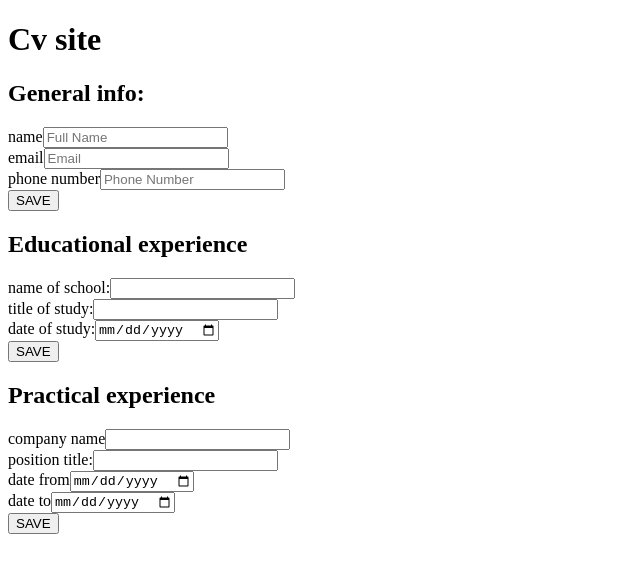
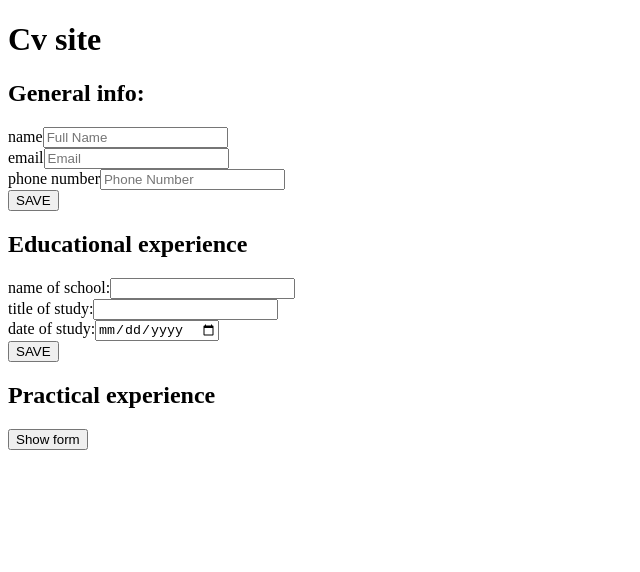
Before and after one commit to nagyb3/cv-project, a React (Create React App) app: page / in a window 1280 px wide. Shown: the top 572 px of the page, without its empty margins (0-640 px from the left). Built offline with nearby package versions, Linux system fonts and the light colour scheme.

Commit message:
show form button

```diff
--- a/src/App.js
+++ b/src/App.js
@@ -22,8 +22,12 @@ function App() {
     //     companyName: "", positiontTitle: "", dateFrom: "", dateTo: ""
     // })
 
-    const [isShown, setIsShown] = React.useState({
-        general: true, educational: true, practical: true
+    const [formIsShown, setFormIsShown] = React.useState({
+        general: true, educational: true, practical: false
+    })
+
+    const [dataIsShown, setDataIsShown] = React.useState({
+        general: false, educational: false, practical: false
     })
 
     function handleChange(event) {
@@ -40,21 +44,23 @@ function App() {
         console.log(event)
     }
 
-    // function showForm(sectionName) {
-    //     setIsShown(prevState => ({
-    //         ...prevState, sectionName: !prevState.sectionName
-    //     }))
-    // }
+    function toggleShowForm(sectionName) {
+        setFormIsShown(prevState => ({
+            ...prevState, sectionName: !prevState.sectionName
+        }))
+    }
+
+    function toggleShowData(sectionName) {
+        setDataIsShown(prevState => ({...prevState, [sectionName]: !prevState.sectionName}))
+        console.log(dataIsShown)
+    }
 
     return (
         <div>
             <h1>Cv site</h1>
-            {/*<form onSubmit={handleSubmit}>*/}
-                <GeneralInfo /*showForm={showForm}*/ formIsShown={isShown.general} handleChange={handleChange} handleSubmit={handleSubmit}/>
-                <EducationalExperience formIsShown={isShown.educational} handleChange={handleChange} handleSubmit={handleSubmit}/>
-                <PracticalExperience formIsShown={isShown.practical} handleChange={handleChange} handleSubmit={handleSubmit}/>
-                {/*<button>SUBMIT the whole thing</button>*/}
-            {/*</form>*/}
+            <GeneralInfo setFormIsShown={setFormIsShown} formIsShown={formIsShown.general} handleChange={handleChange} handleSubmit={handleSubmit}/>
+            <EducationalExperience setFormIsShown={setFormIsShown} formIsShown={formIsShown.educational} handleChange={handleChange} handleSubmit={handleSubmit}/>
+            <PracticalExperience setFormIsShown={setFormIsShown} formIsShown={formIsShown.practical} handleChange={handleChange} handleSubmit={handleSubmit}/>
         </div>
     );
 }
--- a/src/components/EducationalExperience.js
+++ b/src/components/EducationalExperience.js
@@ -1,10 +1,18 @@
 import React from "react"
 
 export default function EducationalExperience(props) {
+
+    function toggle() {
+        props.setFormIsShown(prevState => ({
+            ...prevState, educational: !prevState.educational
+        }))
+    }
+
+
     return (
         <div className="educational-experience">
             <h2>Educational experience</h2>
-            {props.formIsShown &&
+            {props.formIsShown ?
                 <form onChange={props.handleChange} onSubmit={props.handleSubmit}>
                     <div>
                         <label htmlFor="name-of-school">name of school:</label>
@@ -19,7 +27,7 @@ export default function EducationalExperience(props) {
                         <input type="date" name="dateOfStudy" id="date-of-study"/>
                     </div>
                     <button>SAVE</button>
-                </form>
+                </form> : <button onClick={toggle}>Show form</button>
             }
         </div>
     )
--- a/src/components/GeneralInfo.js
+++ b/src/components/GeneralInfo.js
@@ -2,10 +2,16 @@ import React from "react"
 
 export default function GeneralInfo(props) {
 
+    function toggle() {
+        props.setFormIsShown(prevState => ({
+            ...prevState, general: !prevState.general
+        }))
+    }
+
     return (
         <div className="general-info">
             <h2>General info:</h2>
-            {props.formIsShown &&
+            {props.formIsShown ?
                 <form onChange={props.handleChange} onSubmit={props.handleSubmit}>
                     <div>
                         <label htmlFor="name:">name</label>
@@ -20,7 +26,7 @@ export default function GeneralInfo(props) {
                         <input type="tel" name="phone" id="phone" placeholder="Phone Number"/>
                     </div>
                     <button>SAVE</button>
-                </form>
+                </form> : <button onClick={toggle}>show form</button>
             }
         </div>
     )
--- a/src/components/PracticalExperience.js
+++ b/src/components/PracticalExperience.js
@@ -1,10 +1,17 @@
 import React from "react"
 
 export default function PracticalExperience(props) {
+
+    function toggle() {
+        props.setFormIsShown(prevState => ({
+            ...prevState, practical: !prevState.practical
+        }))
+    }
+
     return (
         <div className="practical-experience">
             <h2>Practical experience</h2>
-            {props.formIsShown &&
+            {props.formIsShown ?
                 <form onChange={props.handleChange} onSubmit={props.handleSubmit}>
                     <div>
                         <label htmlFor="company-name">company name</label>
@@ -23,7 +30,7 @@ export default function PracticalExperience(props) {
                         <input type="date" name="dateTo" id="date-to"/>
                     </div>
                     <button>SAVE</button>
-                </form>
+                </form> : <button onClick={toggle}>Show form</button>
             }
         </div>
     )
```
